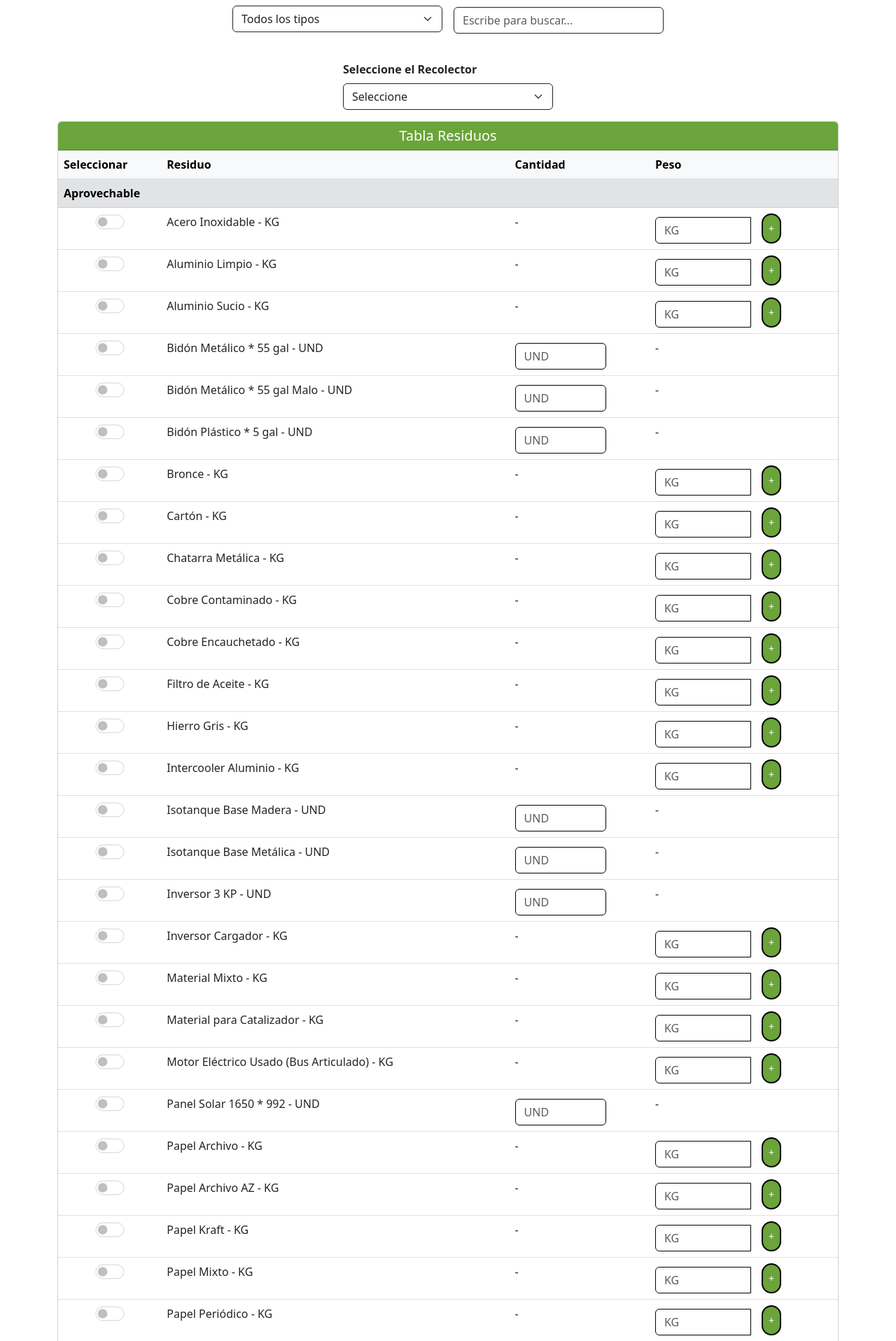
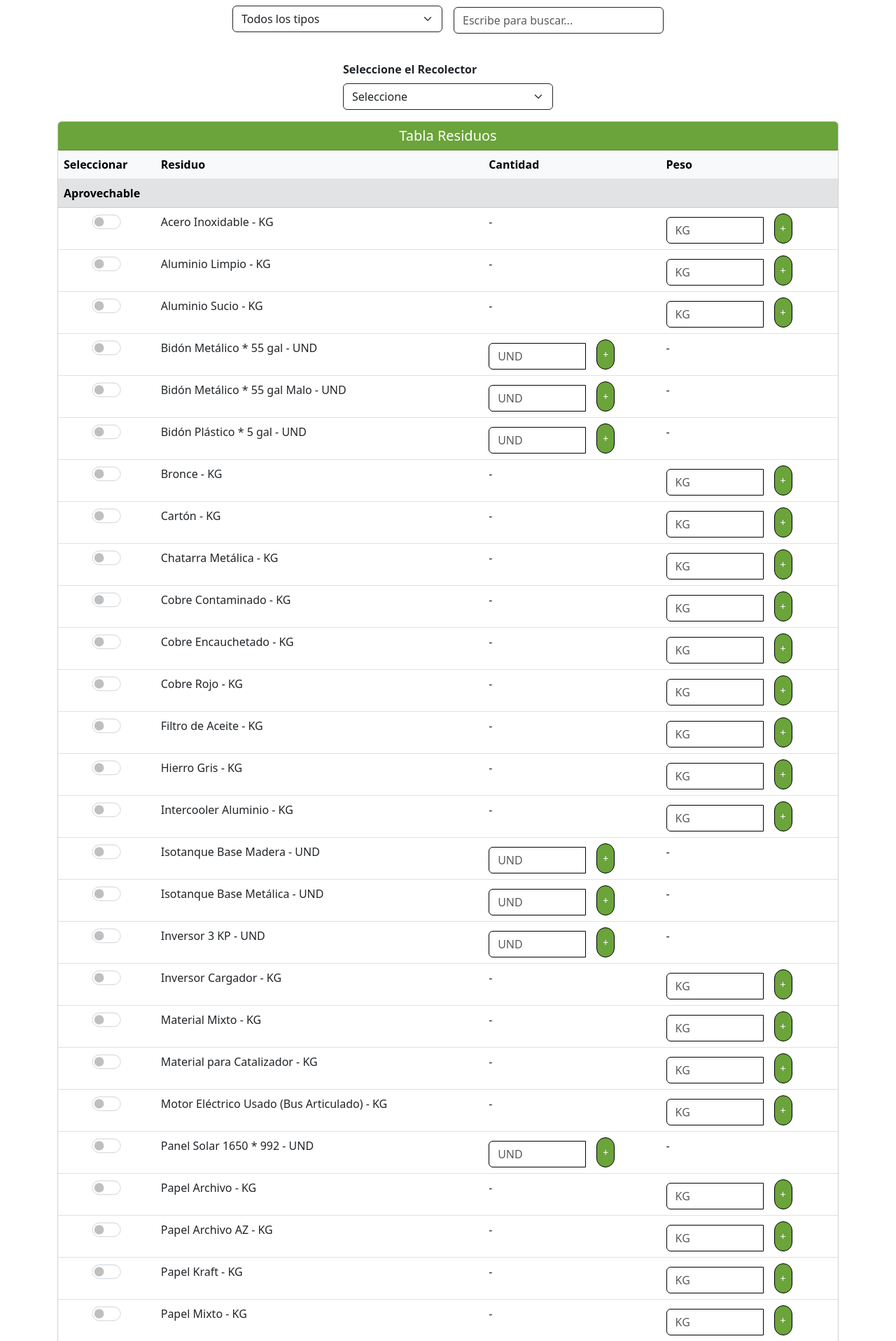
Before and after one commit to SistemaAlimentadorOriental6/Gestion-Residuos, a Django app: page /residuos/formularioResiduos in a window 1280 px wide. Shown: the part 546-2462 px from the top of the page at 70% size. Run offline with Django 5.2, Linux system fonts and the light colour scheme; the visitor is signed in with stand-in values (Sample User, id 1); data that the repository does not hold is empty; some libraries are stand-ins or nearby versions.

Commit message:
Fix: Corrección para poder ingresar solo el peso de la caneca vacía y restarla al total, implementación de modal para agregar unidades

```diff
--- a/GestionResiduos/Public/css/formulario.css
+++ b/GestionResiduos/Public/css/formulario.css
@@ -42,15 +42,32 @@ label{
 #guardarCaneca{
     background-color: #6ba43a;
     color: white;
-    border: 2px solid black;
+    border: 1px solid black;
 }
+
+
+#guardarUnidades{
+    background-color: #6ba43a;
+    color: white;
+    border: 1px solid black;
+}
+
 
 
 #boton-mas{
     background-color: #6ba43a;
     color: white;
-    border: 2px solid black;
+    border: 1px solid black;
 }
+
+
+#boton-mas-unidades{
+    background-color: #6ba43a;
+    color: white;
+    border: 1px solid black;
+}
+
+
 
 .brand-header {
     background-color: #6ba43a !important;
--- a/GestionResiduos/Templates/Residuos/formulario.html
+++ b/GestionResiduos/Templates/Residuos/formulario.html
@@ -125,7 +125,14 @@
                                         <td>{{ residuo }}</td>
                                         <td>
                                             {% if "UND" in residuo or "Batería" in residuo %}
-                                                <input type="number" step="1" name="cantidad_{{ clave }}" class="form-control border-black" style="width: 130px;" placeholder="UND">
+                                                <div class="input-group gap-3" style="width: 180px;">
+
+                                                    <input type="number" step="1" name="cantidad_{{ clave }}" class="form-control border-black" placeholder="UND">
+                                                    <button type="button" class="btn btn-outline-primary btn-sm rounded-pill" data-bs-toggle="modal" data-bs-target="#modalUnidades" data-clave="{{ clave }}" id="boton-mas-unidades">
+                                                        +
+                                                    </button>
+                                                </div>
+
                                             {% else %}
                                                 -
                                             {% endif %}
@@ -169,14 +176,14 @@
             <div class="modal-dialog">
               <div class="modal-content">
                 <div class="modal-header">
-                  <h5 class="modal-title">Agregar Caneca</h5>
+                  <h5 class="modal-title">Agregar Peso Caneca</h5>
                   <button type="button" class="btn-close" data-bs-dismiss="modal"></button>
                 </div>
                 <div class="modal-body">
-                  <label>Peso chatarra (lleno)</label>
+                  <label>Peso Residuo (lleno)</label>
                   <input type="number" step="0.01" id="pesoLleno" class="form-control mb-2 border-black">
 
-                  <label>Peso caneca (vacío)</label>
+                  <label>Peso Caneca (vacía)</label>
                   <input type="number" step="0.01" id="pesoVacio" class="form-control mb-2 border-black">
                 </div>
                 <div class="modal-footer">
@@ -185,7 +192,27 @@
                 </div>
               </div>
             </div>
-          </div>
+        </div>
+
+
+        <div class="modal fade" id="modalUnidades" tabindex="-1" aria-hidden="true">
+            <div class="modal-dialog">
+                <div class="modal-content">
+                    <div class="modal-header">
+                        <h5 class="modal-title">Agregar Unidades</h5>
+                        <button type="button" class="btn-close" data-bs-dismiss="modal"></button>
+                    </div>
+                    <div class="modal-body">
+                        <label>Unidades</label>
+                        <input type="number" step="1" id="cantidadUnidades" class="form-control mb-2 border-black">
+                    </div>
+                    <div class="modal-footer">
+                        <button type="button" class="btn btn-secondary border-black" data-bs-dismiss="modal">Cancelar</button>
+                        <button type="button" class="btn btn-success" id="guardarUnidades">Guardar</button>
+                    </div>
+                </div>
+            </div>
+        </div>
 
     </form>
 </div>
@@ -387,9 +414,8 @@
 
 
     document.addEventListener("DOMContentLoaded", function () {
-        let claveActual = null; // fila/residuo en uso
+        let claveActual = null;
 
-        // Al abrir el modal desde el botón
         document.querySelectorAll("[data-bs-target='#modalCaneca']").forEach(btn => {
             btn.addEventListener("click", function () {
                 claveActual = this.dataset.clave;
@@ -398,29 +424,64 @@
             });
         });
 
-        // Al guardar en el modal
         document.getElementById("guardarCaneca").addEventListener("click", function () {
             const lleno = parseFloat(document.getElementById("pesoLleno").value) || 0;
             const vacio = parseFloat(document.getElementById("pesoVacio").value) || 0;
             const neto = lleno - vacio;
 
-            if (neto <= 0) {
-                alert("El peso neto debe ser mayor a 0");
+            if (lleno === 0 && vacio === 0) {
+                alert("Debe ingresar al menos el peso del residuo o de la caneca vacía.");
                 return;
             }
 
-            // Buscar input de esa fila
             const inputPeso = document.querySelector(`input[name='peso_${claveActual}']`);
             const totalActual = parseFloat(inputPeso.value) || 0;
 
-            // Sumar el nuevo neto
-            inputPeso.value = (totalActual + neto).toFixed(2);
+            if (lleno === 0 && vacio > 0) {
+                inputPeso.value = (totalActual - vacio).toFixed(2);
+            } else {
+                inputPeso.value = (totalActual + neto).toFixed(2);
+            }
 
-            // Cerrar modal
             const modal = bootstrap.Modal.getInstance(document.getElementById("modalCaneca"));
             modal.hide();
         });
     });
 
+
+    document.addEventListener("DOMContentLoaded", function () {
+        let claveActual = null; // fila/residuo en uso
+
+        // Al abrir el modal de unidades desde el botón
+        document.querySelectorAll("[data-bs-target='#modalUnidades']").forEach(btn => {
+            btn.addEventListener("click", function () {
+                claveActual = this.dataset.clave;
+                document.getElementById("cantidadUnidades").value = "";
+            });
+        });
+
+        // Al guardar en el modal de unidades
+        document.getElementById("guardarUnidades").addEventListener("click", function () {
+            const cantidad = parseInt(document.getElementById("cantidadUnidades").value) || 0;
+
+            if (cantidad <= 0) {
+                alert("La cantidad de unidades debe ser mayor a 0");
+                return;
+            }
+
+            // Buscar el input de cantidad de esa fila
+            const inputCantidad = document.querySelector(`input[name='cantidad_${claveActual}']`);
+            const totalActual = parseInt(inputCantidad.value) || 0;
+
+            // Sumar el nuevo valor de unidades
+            inputCantidad.value = (totalActual + cantidad);
+
+            // Cerrar modal
+            const modal = bootstrap.Modal.getInstance(document.getElementById("modalUnidades"));
+            modal.hide();
+        });
+    });
+
+
 </script>
 {% endblock %}
--- a/GestionResiduos/views.py
+++ b/GestionResiduos/views.py
@@ -181,6 +181,7 @@ def formularioResiduos(request):
             "Chatarra Metálica - KG",
             "Cobre Contaminado - KG",
             "Cobre Encauchetado - KG",
+            "Cobre Rojo - KG",
             "Filtro de Aceite - KG",
             "Hierro Gris - KG",
             "Intercooler Aluminio - KG",
```
